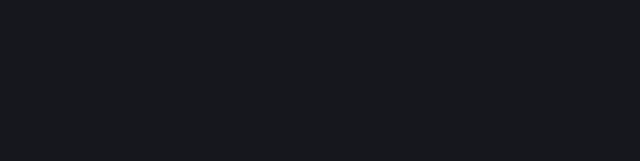
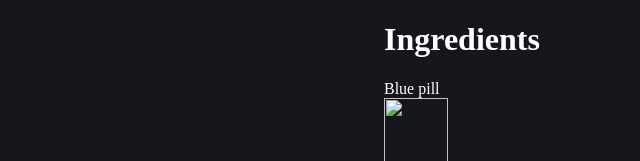
Before and after one commit to Blorptopia/curse, a website built with Vite: page index.html in a window 1280 px wide. Shown: the top 161 px of the page, without its empty margins (640-1280 px from the left). Built offline with nearby package versions, Linux system fonts and the light colour scheme.

Commit message:
basic ingredients shop

```diff
--- a/package.json
+++ b/package.json
@@ -5,7 +5,8 @@
   "type": "module",
   "scripts": {
     "dev": "vite",
-    "build": "tsc && vite build",
+    "build": "vite build",
+	"check": "tsc",
     "preview": "vite preview"
   },
   "dependencies": {
--- /dev/null
+++ b/src/data/ingredients.ts
@@ -0,0 +1,10 @@
+import type { IngredientInfo } from "../types/ingredient";
+
+const BLUE_PILL_INGREDIENT: IngredientInfo = {
+	name: "Blue pill",
+	description: "",
+	effects: {}
+};
+export const INGREDIENTS = {
+	BLUE_PILL: BLUE_PILL_INGREDIENT
+} as const;
--- a/src/elements/game.ts
+++ b/src/elements/game.ts
@@ -1,9 +1,25 @@
-import { html, LitElement, type HTMLTemplateResult } from "lit";
+import { css, html, LitElement, type CSSResultGroup, type HTMLTemplateResult } from "lit";
 import { customElement } from "lit/decorators.js";
+import "./ingredients";
+import { INGREDIENTS } from "../data/ingredients";
 
 @customElement("curse-game")
 export class GameElement extends LitElement {
 	protected render(): HTMLTemplateResult {
-	   	return html``;
+		const ingredientIds = Object.keys(INGREDIENTS);
+	   	return html`
+			<curse-ingredients .ingredientIds=${ingredientIds}></curse-ingredients>
+		`;
 	}
+
+	public static styles?: CSSResultGroup = css`
+		:host {
+			display: grid;
+			grid-template-columns: 1fr 3fr 1fr;
+			grid-template-areas: "market board ingredients";
+		}
+		curse-ingredients {
+			grid-area: ingredients;
+		}
+	`;
 }
--- /dev/null
+++ b/src/elements/ingredient-icon.ts
@@ -0,0 +1,32 @@
+import { type HTMLTemplateResult, LitElement, html, type CSSResultGroup, css } from "lit";
+import { customElement, property } from "lit/decorators.js";
+import type { IngredientId } from "../types/ingredient";
+
+const INGREDIENT_TO_IMAGES = {
+	BLUE_PILL: ""
+} satisfies Record<IngredientId, string>;
+
+@customElement("curse-ingredient-icon")
+export class IngredientIconElement extends LitElement {
+	@property({type: String})
+	public ingredientId: IngredientId;
+
+	public constructor() {
+		super();
+		this.ingredientId = "BLUE_PILL";
+	}
+	protected render(): HTMLTemplateResult {
+		const imageUrl = INGREDIENT_TO_IMAGES[this.ingredientId];
+	   	return html`
+			<img src=${imageUrl} alt="">
+		`;
+	}
+
+	public static styles?: CSSResultGroup = css`
+		img {
+			height: 100%;
+			width: 100%;
+			aspect-ratio: 1;
+		}
+	`;
+}
--- /dev/null
+++ b/src/elements/ingredients.ts
@@ -0,0 +1,48 @@
+import { css, html, LitElement, type CSSResultGroup, type HTMLTemplateResult } from "lit";
+import { customElement, property } from "lit/decorators.js";
+import { repeat } from "lit/directives/repeat.js";
+import type { IngredientId } from "../types/ingredient";
+import { INGREDIENTS } from "../data/ingredients";
+import "./ingredient-icon";
+
+@customElement("curse-ingredients")
+export class IngredientsElement extends LitElement {
+	@property({type: Array})
+	public ingredientIds: IngredientId[];
+
+	public constructor() {
+		super();
+		this.ingredientIds = [];
+	}
+
+	protected render(): HTMLTemplateResult {
+	   	return html`
+			<h1>Ingredients</h1>
+			<div id="ingredients">
+				${repeat(this.ingredientIds, id => id, id => this.renderIngredient(id))}
+			</div>
+		`;
+	}
+	private renderIngredient(ingredientId: IngredientId): HTMLTemplateResult {
+		const info = INGREDIENTS[ingredientId];
+		return html`
+			<div id="ingredient">
+				<span class="title">${info.name}</span>
+				<curse-ingredient-icon .ingredientId=${ingredientId}></curse-ingredient-icon>
+			</div>
+		`;
+	}
+	public static styles?: CSSResultGroup = css`
+		#ingredients {
+			display: flex;
+			flex-wrap: wrap;
+		}
+
+		curse-ingredient-icon {
+			display: block;
+			--size: 4rem;
+			height: var(--size);
+			width: var(--size);
+		}
+	`;
+}
--- a/src/global.css
+++ b/src/global.css
@@ -1,6 +1,7 @@
 :root {
 	background-color: #16171d;
 	height: 100%;
+	color-scheme: dark;
 }
 body {
 	height: 100%;
--- /dev/null
+++ b/src/types/ingredient.ts
@@ -0,0 +1,9 @@
+import type { INGREDIENTS } from "../data/ingredients";
+export type IngredientId = keyof typeof INGREDIENTS;
+export type IngredientInfo = {
+	name: string;
+	description: string;
+	effects: IngredientEffects;
+};
+
+type IngredientEffects = {};
```
